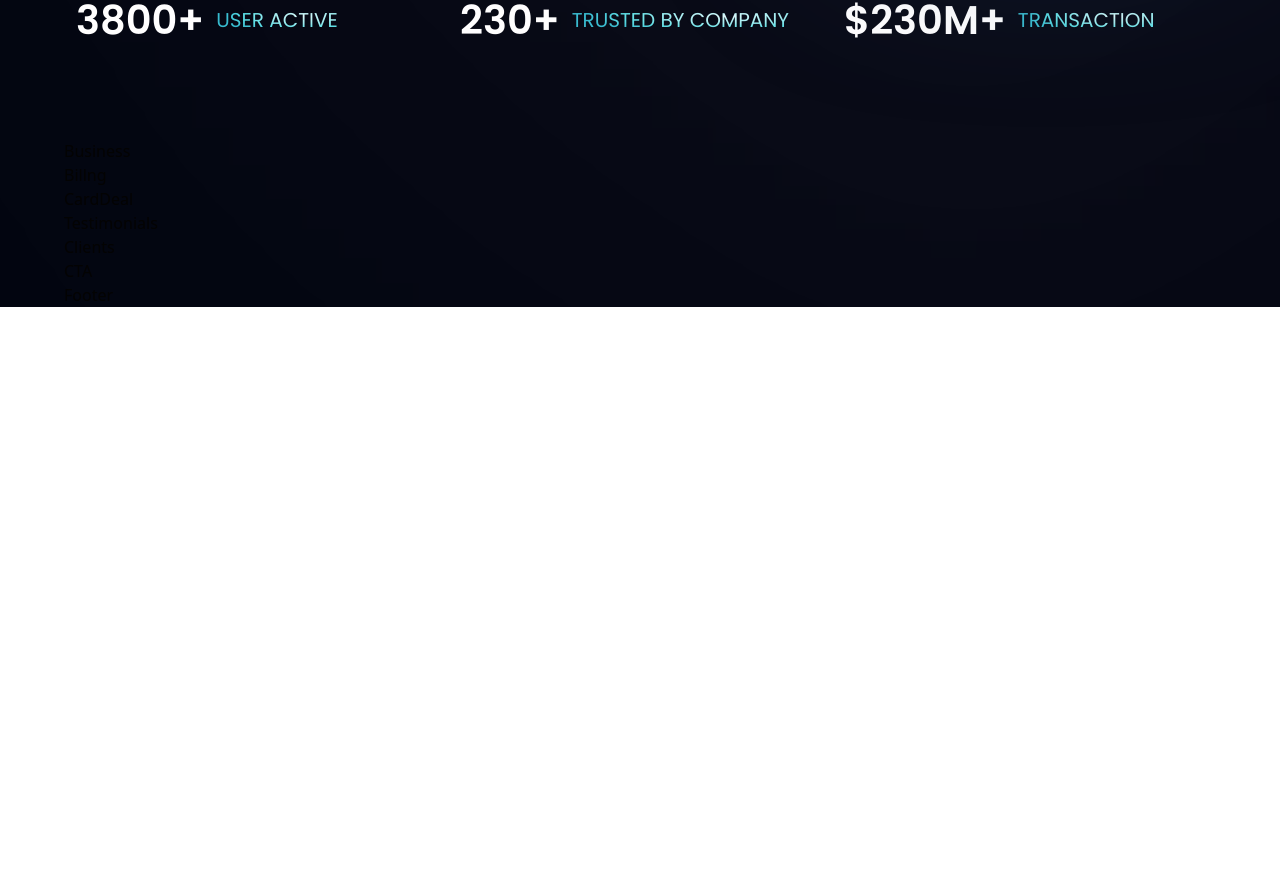
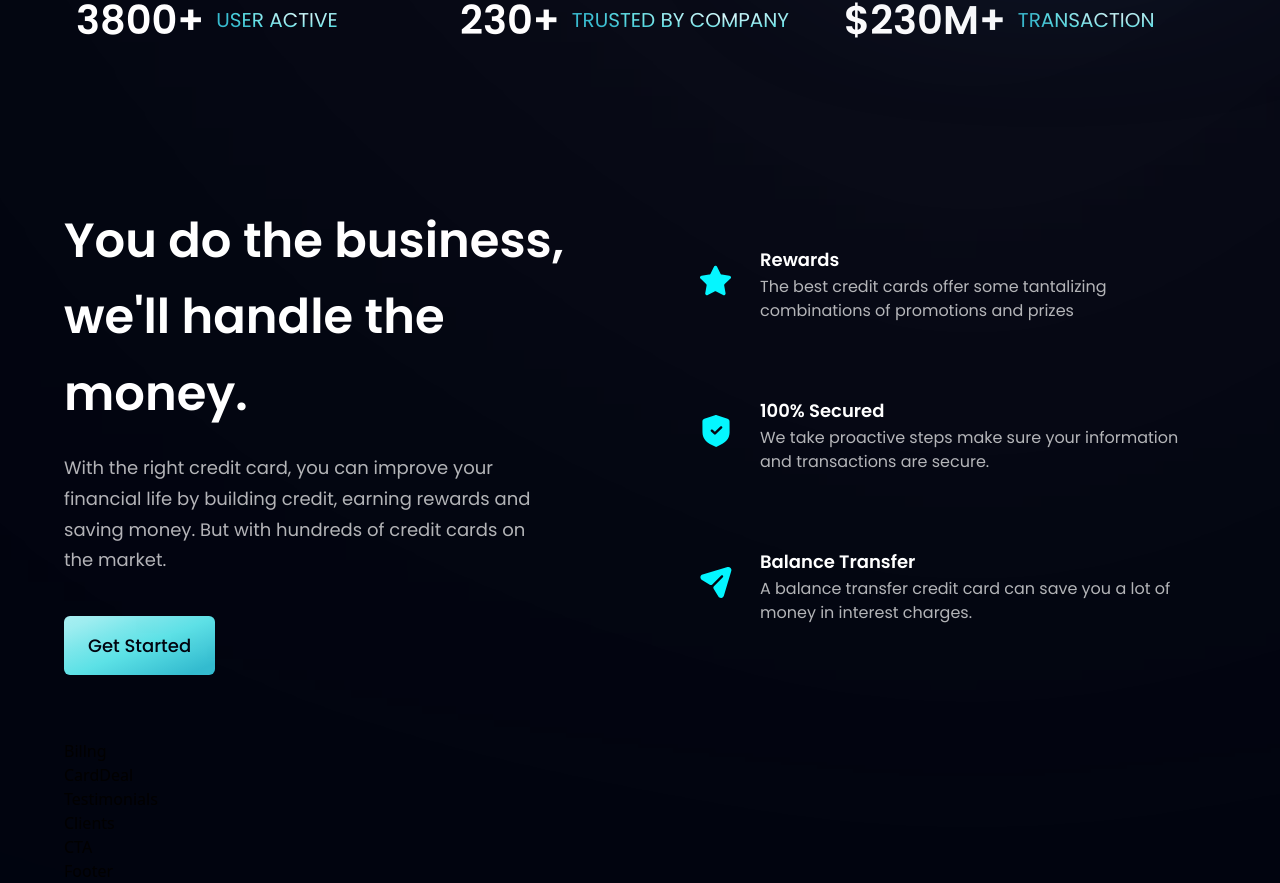
Before and after one commit to digimori/reacttailwind, a React (Vite) app in the folder reacttailwindcss/: page / in a window 1280 px wide. Shown: the part 849-1732 px from the top of the page. Before the commit the page ends 1156 px from the top, so only its background shows below. Built offline with nearby package versions, Linux system fonts and the light colour scheme.

Commit message:
feat: Business component rendered - FeatureCard function also added to Business component instead of separated

```diff
--- a/reacttailwindcss/src/components/Billing.jsx
+++ b/reacttailwindcss/src/components/Billing.jsx
@@ -1,4 +1,5 @@
-import React from 'react'
+import React from 'react';
+import styles from '../style';
 
 const Billng = () => {
   return (
--- a/reacttailwindcss/src/components/Business.jsx
+++ b/reacttailwindcss/src/components/Business.jsx
@@ -1,8 +1,38 @@
-import React from 'react'
+import React from 'react';
+import styles, { layout } from '../style';
+import { features } from '../constants';
+import Button from './Button';
+
+const FeatureCard = ( { icon, title, content, index }) => (
+ <div className={`flex flex-row p-6 rounded-[20px] ${index !== features.length -1 ? "mb-6" : "mb-0"} feature-card`}>
+ <div className={`w-[64px] h-[64px] rounded-full ${styles.flexCenter} bg-dim-blue`}>
+  <img src={icon} alt="icon" className='w-[50%] h-[50%] object-contain' />
+  </div>
+  <div className='flex-1 flex flex-col ml-3'>
+    <h4 className='font-poppins font-semibold text-white text-[18px] leading-[23px] mb-1'>{title}</h4>
+    <p className='font-poppins font-normal text-dimWhite text-[16px] leading-[24px] mb-1'>{content}</p>
+  </div>
+ </div>
+);
+
 
 const Business = () => {
   return (
-    <div>Business</div>
+    <section id="features" className={layout.section}>
+      <div className={layout.sectionInfo}>
+        <h2 className={styles.heading2}>You do the business,<br className='sm:block hidden'/> we'll handle the money.</h2>
+        <p className={`${styles.paragraph} max-w-[470px] mt-5`}>With the right credit card, you can improve your financial life by building credit,
+          earning rewards and saving money. But with hundreds of credit cards on the market.</p>
+
+          <Button styles="mt-10"/>
+      </div>
+
+      <div className={`${layout.sectionImg} flex-col`}>
+        {features.map((feature, index) => (
+          <FeatureCard key={feature.id} {...feature} index={index}/>
+        ))}
+      </div>
+    </section>
   )
 }
 
--- a/reacttailwindcss/src/components/Button.jsx
+++ b/reacttailwindcss/src/components/Button.jsx
@@ -1,9 +1,9 @@
 import React from 'react';
 
 
-const Button = () => {
+const Button = ({ styles }) => {
   return (
-    <div>Button</div>
+    <button type="button" className={`py-4 px-6 bg-blue-gradient font-poppins font-medium text-[18px] rounded-md text-primary outline-none ${styles}`}>Get Started</button>
   )
 }
 
```
